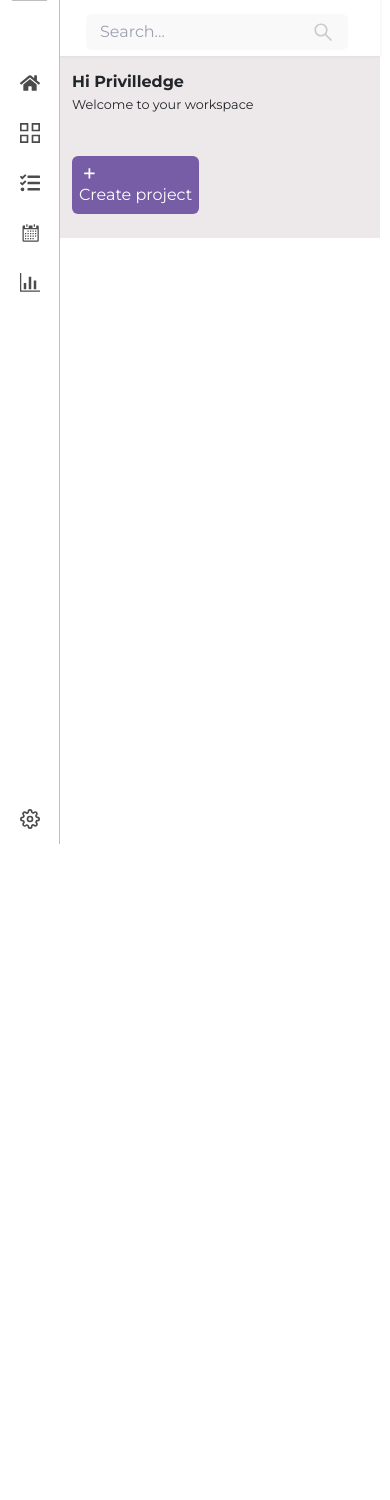
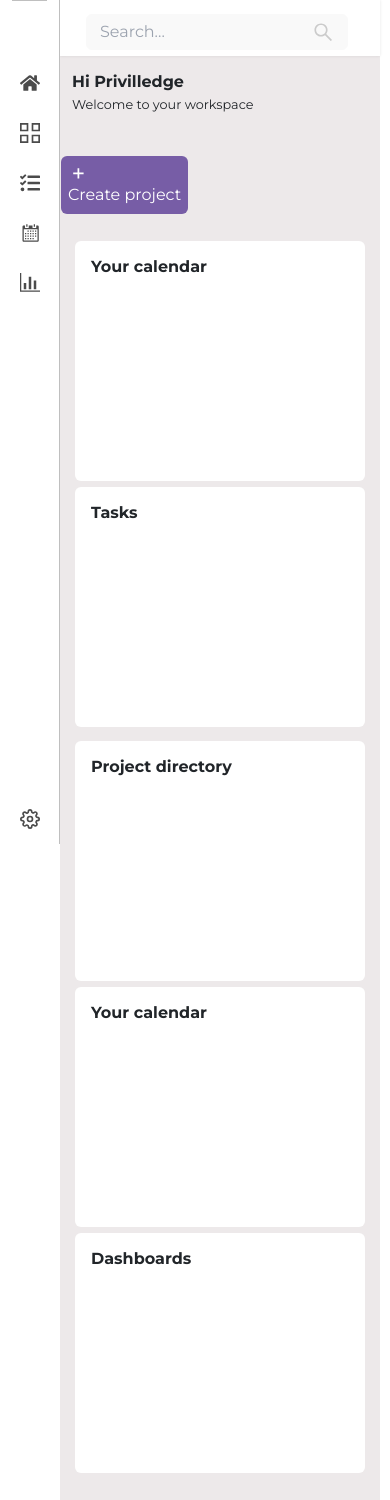
Before and after one commit to privilledge/Project-management-app, a React (Vite) app: page /pma/home in a window 390 px wide. Before the commit the page ends 844 px from the top, so only its background shows below. Built offline with nearby package versions, Linux system fonts and the light colour scheme.

Commit message:
home and projects

```diff
--- a/src/App.css
+++ b/src/App.css
@@ -75,7 +75,7 @@ body {
 .hero .features span,
 .hero .text-center {
   background-color: #f9ffff !important;
-  color: #101010;
+  color: #515151 !important;
 }
 
 .bg {
@@ -119,41 +119,57 @@ body {
   background-color: #f9f9f9;
   width: 85% !important;
 }
-.intro .create {
+.create {
   text-align: right;
 }
-.intro .create .btn {
+.create .btn {
   background-color: #775da6;
   padding: 6px;
   color: #fff;
 }
-.intro-card {
-  background-color: white !important;
-  padding: 2%;
-  border-radius: 12px;
+.home-cards .card {
+  border: none !important;
 }
-.tasks {
-  background-color: white !important;
-  padding: 2%;
-  border-radius: 5px;
-}
-.second {
-  margin: 1.2%;
-}
-.tasks .task {
-  padding: 1.5rem;
-  background-color: #f8fafb;
-  border: 1px solid #f8fafb;
-  border-radius: 6px;
-}
+
 .imageIcon {
   justify-content: flex-end;
   text-align: right !important;
-  border-radius: 50%;
 }
 .icon-image {
   border-radius: 50%;
   margin-top: 2%;
+}
+.first .home-cards .card {
+  min-height: 15rem !important;
+}
+.second .home-cards .card {
+  min-height: 15rem;
+}
+.projects-cards .card {
+  min-height: 6rem;
+}
+.projects-cards .done {
+  background-color: #e4ffeb;
+  border: 1px solid #e4ffeb;
+}
+.projects-cards .new {
+  background-color: #fff4e9;
+  border: 1px solid #fff4e9;
+}
+.projects-cards .in-progress {
+  background-color: #f5edff;
+  border: 1px solid #f5edff;
+}
+.status-btn {
+  text-align: right;
+}
+.status {
+  width: fit-content !important;
+  background-color: transparent;
+  color: inherit;
+  border-radius: 8px;
+  border: 1px solid #ffffff;
+  font-size: 14px;
 }
 @media (max-width: 700px) {
   .logo {
@@ -165,7 +181,13 @@ body {
   .signup {
     width: auto;
   }
-  .intro .create {
+  .create {
     text-align: left;
+    width: 10rem !important;
+    padding: 1px !important;
+  }
+  .home-cards .card,
+  .projects-cards .card {
+    margin: 3px;
   }
 }
--- a/src/Components/Home.jsx
+++ b/src/Components/Home.jsx
@@ -7,9 +7,8 @@ function Home() {
     <>
       <Sidebar />
       <div className="main-content">
-        <div className="top-bar">
-          <TopBar />
-        </div>
+        <TopBar />
+
         <div className="container">
           <div className="intro">
             <Row>
@@ -43,9 +42,51 @@ function Home() {
             </Row>
           </div>
 
-          <div className="first-card mt-0"></div>
-          <div className="second mt-2"></div>
+          <div className="first">
+            <div className="row home-cards">
+              <div className=" col-lg-5">
+                <div class="card">
+                  <div class="card-body">
+                    <h6 className="fw-bold">Your calendar</h6>
+                  </div>
+                </div>
+              </div>
+              <div className="col-lg-7">
+                <div class="card">
+                  <div className="card-body">
+                    <h6 className="fw-bold">Tasks</h6>
+                  </div>
+                </div>
+              </div>
+            </div>
+          </div>
+          <div className="second mt-2">
+            <div className="row home-cards">
+              <div className=" col-lg-4">
+                <div class="card">
+                  <div class="card-body">
+                    <h6 className="fw-bold">Project directory</h6>
+                  </div>
+                </div>
+              </div>
+              <div className=" col-lg-4">
+                <div class="card">
+                  <div class="card-body">
+                    <h6 className="fw-bold">Your calendar</h6>
+                  </div>
+                </div>
+              </div>
+              <div className=" col-lg-4">
+                <div class="card">
+                  <div class="card-body">
+                    <h6 className="fw-bold">Dashboards</h6>
+                  </div>
+                </div>
+              </div>
+            </div>
+          </div>
         </div>
+        <br />
       </div>
     </>
   );
--- a/src/Components/LandingPage.jsx
+++ b/src/Components/LandingPage.jsx
@@ -89,9 +89,9 @@ function LandingPage() {
             <div className="container col-xxl-8 px-4 py-0">
               <div class="row flex-lg-row-reverse align-items-center g-5 py-5">
                 <div class="col-lg-6">
-                  <h1 class="display-6 fw-bold lh-1 mb-3">
+                  <h3 class=" fw-bold lh-1 mb-3">
                     See project progress at a glance
-                  </h1>
+                  </h3>
                   <hr />
                   <p class="lead ">
                     One source of truth means ultimate visibility into
@@ -123,9 +123,7 @@ function LandingPage() {
             <div className="container col-xxl-8 px-4 py-">
               <div class="row flex-lg-row align-items-center g-5 py-5">
                 <div class="col-lg-6">
-                  <h1 class="display-6 fw-bold lh-1 mb-3">
-                    Everything in one place
-                  </h1>
+                  <h3 class="fw-bold lh-1 mb-3">Everything in one place</h3>
                   <hr />
                   <p class="lead ">
                     Spend less time trying to get aligned and more time driving
@@ -156,9 +154,9 @@ function LandingPage() {
             <div className="container col-xxl-8 px-4 py-1">
               <div class="row flex-lg-row-reverse align-items-center g-5 py-5">
                 <div class="col-lg-6">
-                  <h1 class="display-6 fw-bold lh-1 mb-3">
+                  <h3 class="fw-bold lh-1 mb-3">
                     Break down complex work into simple tasks
-                  </h1>{" "}
+                  </h3>{" "}
                   <hr />
                   <p class="lead">
                     Plan, organize, and collaborate on any company objective
--- a/src/Components/Projects.jsx
+++ b/src/Components/Projects.jsx
@@ -1,9 +1,79 @@
+import Sidebar from "./Sidebar";
+import TopBar from "./TopBar";
+import { Row, Col } from "react-bootstrap";
+
 function Projects() {
   return (
     <>
-      <div className="row">
-        <h4 className=" fw-bold ">Hello, Privilledge</h4>
-        <p className="">Welcome to your workspace</p>
+      <Sidebar />
+      <div className="main-content ">
+        <TopBar />
+        <div
+          className=" card m-3 p-4"
+          style={{
+            backgroundColor: "#ffffff",
+            borderRadius: "7px",
+            minHeight: "35rem",
+          }}
+        >
+          <div className="row top">
+            <div className="col-lg-6 col-md-6 tabs mt-2">Tabs here</div>
+            <div className="create col-lg-6 col-md-6 mt-0">
+              <a href="#" className="" style={{ color: "#775da6" }}>
+                <svg
+                  stroke="currentColor"
+                  fill="currentColor"
+                  stroke-width="0"
+                  viewBox="0 0 24 24"
+                  height="1.3em"
+                  width="1.3em"
+                  xmlns="http://www.w3.org/2000/svg"
+                >
+                  <path
+                    fill="none"
+                    stroke="#775da6"
+                    stroke-width="2"
+                    d="M12,18 L12,6 M6,12 L18,12"
+                  ></path>
+                </svg>
+                Create project
+              </a>
+            </div>
+          </div>
+          <div className="projects-cards mt-5">
+            <Row>
+              <Col md={4}>
+                <div className="card done p-1">
+                  <div className="card-body">Task 1</div>
+                </div>
+              </Col>
+              <Col md={4}>
+                <div className="card in-progress p-1">
+                  <div className="card-body">
+                    <div className="row d-flex">
+                      <div className="col">
+                        {" "}
+                        <h6 className="fw-bold">Project name</h6>
+                      </div>
+
+                      <div className="status-btn col mb-1">
+                        <button className="status" style={{ width: "6rem" }}>
+                          status
+                        </button>
+                      </div>
+                    </div>
+                  </div>
+                </div>
+              </Col>
+              <Col md={4}>
+                <div className="card new p-1">
+                  <div className="card-body">Task 1</div>
+                </div>
+              </Col>
+            </Row>
+          </div>
+        </div>
+        <br />
       </div>
     </>
   );
--- a/src/Components/TopBar.jsx
+++ b/src/Components/TopBar.jsx
@@ -5,6 +5,7 @@ import Icon from "./Icon";
 function TopBar() {
   return (
     <>
+      <div className="top-bar">
         <Row>
           {" "}
           <Col md={5}>
@@ -15,6 +16,7 @@ function TopBar() {
             <Icon />
           </Col>
         </Row>
+      </div>
     </>
   );
 }
--- a/src/assets/componentsStyles/sidebar.css
+++ b/src/assets/componentsStyles/sidebar.css
@@ -74,6 +74,7 @@
 @media (max-width: 768px) {
   .sidebar {
     width: 60px;
+    overflow: hidden;
   }
   .sidebar ul li a .text {
     display: none;
@@ -82,7 +83,7 @@
     margin-left: 60px;
   }
   .settings {
-    position: absolute;
+    position: fixed;
     bottom: 0 !important;
   }
   .side-logo {
```
Lines whose indentation alone changed are shown as unchanged.
